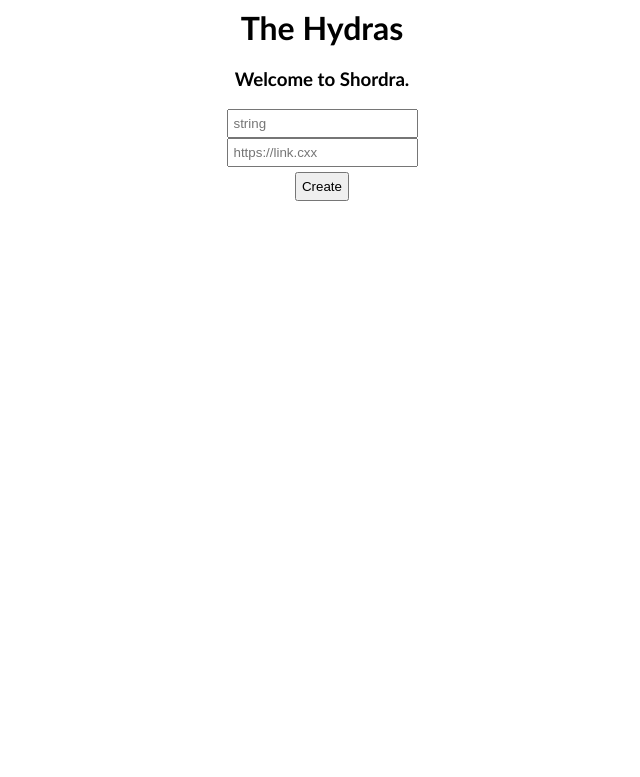
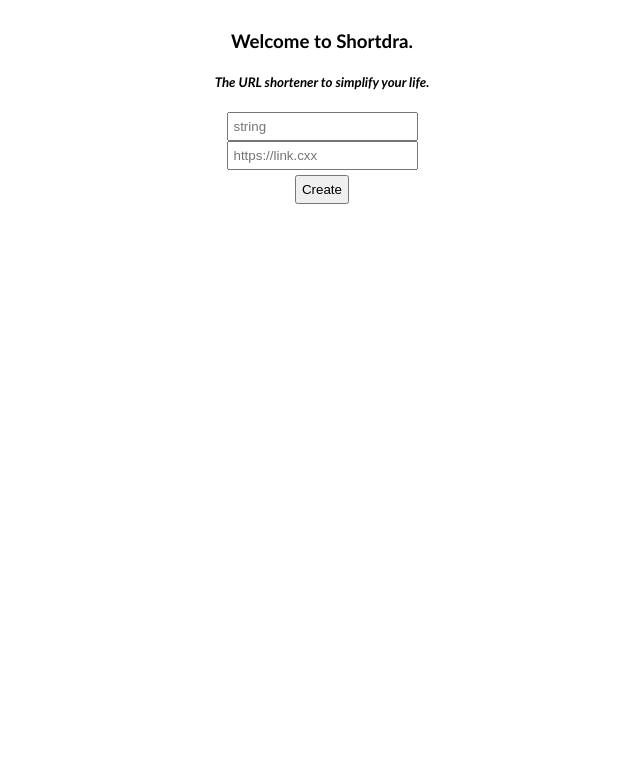
Before and after one commit to olsonm16/shortdra, a Django app: page /create/ in a window 1280 px wide. Shown: the top 777 px of the page, without its empty margins (318-958 px from the left). Run offline with Django 3.2, Linux system fonts and the light colour scheme; parts of the project's set-up code (start-up, migrations or seed data) failed here and were passed over; some libraries are stand-ins or nearby versions.

Commit message:
lame styling v 0.0.3

```diff
--- a/shortdra_eb/templates/create.html
+++ b/shortdra_eb/templates/create.html
@@ -1,7 +1,9 @@
 <html>
-<body>
-<h1 style="text-align:center;"> The Hydras <h1>
-<h3 style="text-align:center;">Welcome to Shordra.</h3>
+<body style="margin-top: 30px">
+	<div style="text-align:center;">
+		<h3>Welcome to Shortdra.</h3>
+		<h5><i>The URL shortener to simplify your life.</i><h5>
+	<div>
 
 	<div style="text-align:center;">
 		<input style="padding: 5px;" id="string" placeholder="string"></input><br>
```
Lines whose indentation alone changed are shown as unchanged.
